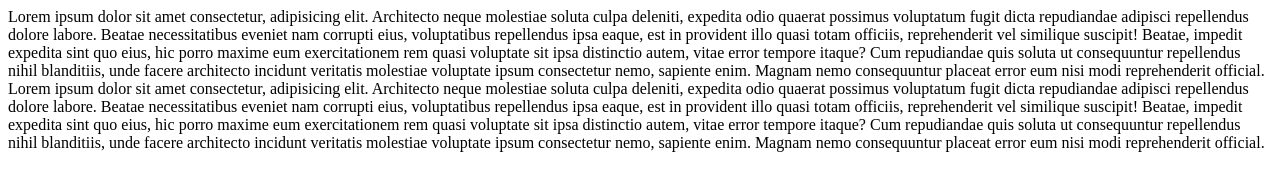
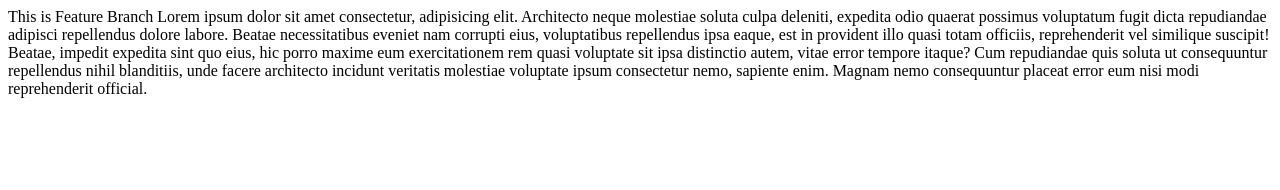
Before and after one commit to abhishekkargeti1/Git-Github, a plain HTML site: page index.html in a window 1280 px wide. Drawn offline with Linux system fonts and the light colour scheme.

Commit message:
Added Something in Fetaure 1

```diff
--- a/index.html
+++ b/index.html
@@ -1,2 +1,2 @@
+<pr>This is Feature Branch</pr>
 <pr>Lorem ipsum dolor sit amet consectetur, adipisicing elit. Architecto neque molestiae soluta culpa deleniti, expedita odio quaerat possimus voluptatum fugit dicta repudiandae adipisci repellendus dolore labore. Beatae necessitatibus eveniet nam corrupti eius, voluptatibus repellendus ipsa eaque, est in provident illo quasi totam officiis, reprehenderit vel similique suscipit! Beatae, impedit expedita sint quo eius, hic porro maxime eum exercitationem rem quasi voluptate sit ipsa distinctio autem, vitae error tempore itaque? Cum repudiandae quis soluta ut consequuntur repellendus nihil blanditiis, unde facere architecto incidunt veritatis molestiae voluptate ipsum consectetur nemo, sapiente enim. Magnam nemo consequuntur placeat error eum nisi modi reprehenderit official.</pr>
-<pr>Lorem ipsum dolor sit amet consectetur, adipisicing elit. Architecto neque molestiae soluta culpa deleniti, expedita odio quaerat possimus voluptatum fugit dicta repudiandae adipisci repellendus dolore labore. Beatae necessitatibus eveniet nam corrupti eius, voluptatibus repellendus ipsa eaque, est in provident illo quasi totam officiis, reprehenderit vel similique suscipit! Beatae, impedit expedita sint quo eius, hic porro maxime eum exercitationem rem quasi voluptate sit ipsa distinctio autem, vitae error tempore itaque? Cum repudiandae quis soluta ut consequuntur repellendus nihil blanditiis, unde facere architecto incidunt veritatis molestiae voluptate ipsum consectetur nemo, sapiente enim. Magnam nemo consequuntur placeat error eum nisi modi reprehenderit official.</pr>
```
